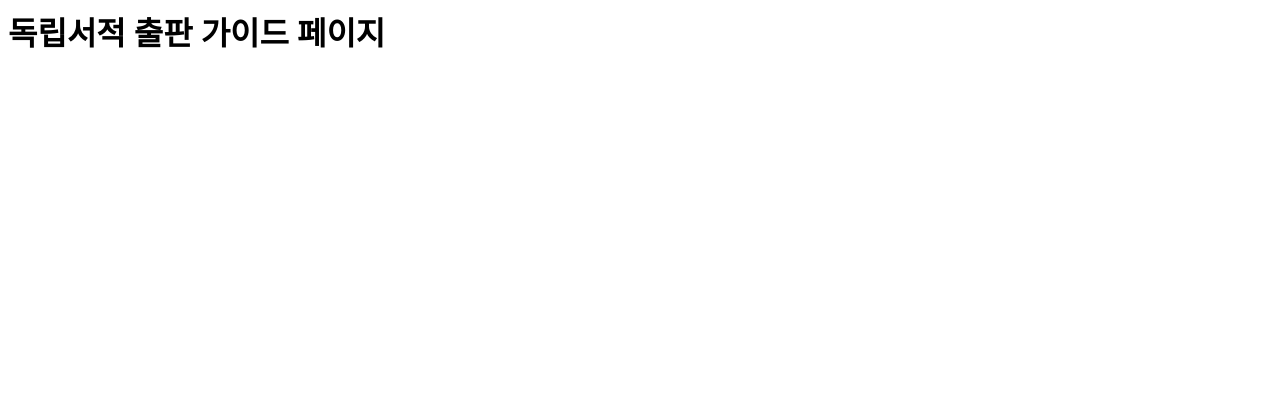
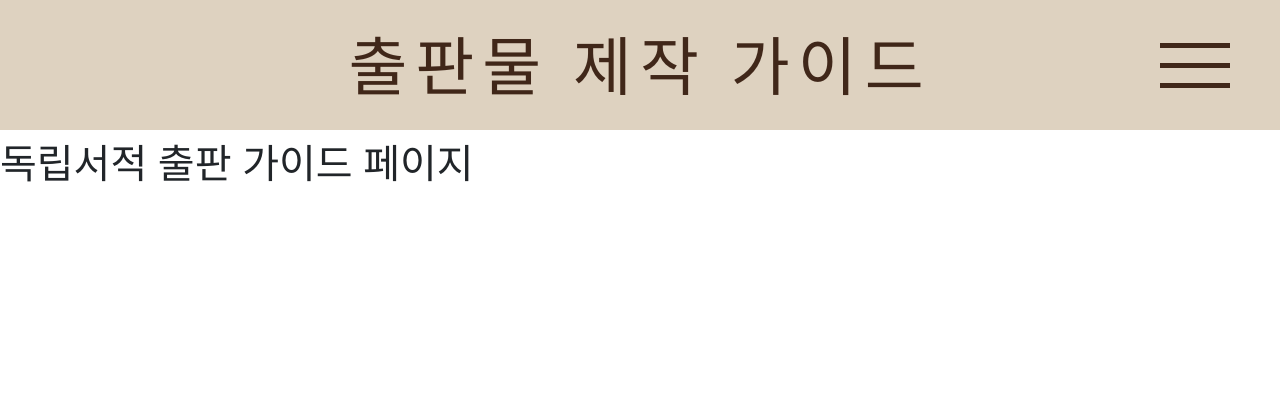
Before and after one commit to doewanju/dnbook, a Django app: page /others/guide/ in a window 1280 px wide. Shown: the top 420 px of the page. Before the commit the page ends 48 px from the top, so only its background shows below. Run offline with Django 3.2, Linux system fonts and the light colour scheme; some libraries are stand-ins or nearby versions; some web fonts are replaced.

Commit message:
메뉴-현재메뉴 표시, 오류 해결

```diff
--- a/DNbookproject/templates/base.html
+++ b/DNbookproject/templates/base.html
@@ -6,12 +6,13 @@
           {% bootstrap_css %}
           {% bootstrap_javascript jquery='full' %}
           <link rel="stylesheet" type="text/css" href="{% static 'css/base.css' %}">
-          <script src="{% static 'js/base.js' %}" type="text/javascript"></script>
+          {% comment %} <script src="{% static 'js/base.js' %}" type="text/javascript"></script> {% endcomment %}
      </head>
      <body>
-          <ul class="nav top-nav">
-               <li class="nav-item current-page">
-                    {% comment %} js완성 후 추가 {% endcomment %}
+     <!--상단바-->
+          <ul class="nav top-nav" >
+               <li class="nav-item current-page" >
+                    <script src="{% static 'js/base.js' %}" type='text/javascript'></script>
                </li>
           </ul>
 
@@ -22,7 +23,7 @@
                     <div class="bar"></div>
                     <div class="bar"></div>
                </label>
-               <nav>
+               <nav class="openmenu">
                     <ul class='items'>
                          <li><a href="{% url 'home' %}">홈</a></li>
                          <li>About Us</li>
--- a/main/static/css/login.css
+++ b/main/static/css/login.css
@@ -7,10 +7,11 @@ body{
     background-repeat: no-repeat;
     background-size: 850px 1400px;
     background-position: center;
-    background-position-y: 180px;
+    background-position-y: 185px;
 }
 h2{
     font-family: 'YiSunShinDotumM';
+    font-size: 50px;
     letter-spacing: 0.5rem;
 }
 .loginbox{
--- a/others/templates/guide.html
+++ b/others/templates/guide.html
@@ -1 +1,13 @@
-<h1>독립서적 출판 가이드 페이지</h1>
+<!DOCTYPE html>
+<html>
+    {% extends 'base.html' %}
+    {% block content %}
+    {% load staticfiles %}
+    <head>
+        {% comment %} <link rel="stylesheet" type="text/css" href="{% static 'css/guide.css' %}"> {% endcomment %}
+    </head>
+    <body>
+        <h1>독립서적 출판 가이드 페이지</h1>
+    </body>
+    {% endblock %}
+</html>
--- a/static/css/base.css
+++ b/static/css/base.css
@@ -1,10 +1,12 @@
 @import url('https://fonts.googleapis.com/css?family=Nanum+Gothic:400,700,800');
 @font-face { font-family: 'YiSunShinDotumM'; src: url('https://cdn.jsdelivr.net/gh/projectnoonnu/noonfonts_two@1.0/YiSunShinDotumM.woff') format('woff'); font-weight: normal; font-style: normal; }
 @font-face { font-family: 'BBTreeGL'; src: url('https://cdn.jsdelivr.net/gh/projectnoonnu/noonfonts_nine_@1.1/BBTreeGL.woff') format('woff'); font-weight: normal; font-style: normal; }
+@font-face { font-family: 'SangSangFlowerRoad'; src: url('https://cdn.jsdelivr.net/gh/projectnoonnu/noonfonts_three@1.0/SangSangFlowerRoad.woff') format('woff'); font-weight: normal; font-style: normal; }
 
 header nav {
   background-color: #DED2C0;
   position: fixed;
+  z-index:1000;
   top: 0;
   left: 0;
   width: 100%;
@@ -19,13 +21,17 @@ header nav div.menuprofile {
     /* font-family: 'NanumGothic', 'serif'; */
     font-weight: lighter;
 }
-
+.openmenu{
+  position: absolute;
+  z-index: 1001;
+}
 header nav ul {
     font-family: 'BBTreeGL';
     font-size: 48px;
     color: #402719;
     list-style-type: none;
     position: absolute;
+    z-index:999;
     left: 40%;
     transition: all 0.5s ease-in-out;
     -webkit-transform: translateX(-50%);
@@ -140,20 +146,18 @@ header nav ul li a {
 
 
 .nav.top-nav {
-    height: 150px;
+    /* width: 100%; */
+    height: 130px;
     background-color: #DED2C0;
-}
-.nav.top-nav li{
-    font-size: 2rem;
-    padding: 2rem;
-    color: white;
+    color: #402719;
+    text-align:center;
+    margin-bottom: 10px;
 }
 .nav.top-nav li.current-page{
-    font-size: 3rem;
-    padding: 2rem 0rem;
-    color: white;
+    padding: 1.3rem;
+    display: inline-block;
+    width:100%;
+    font-family: 'SangSangFlowerRoad';
+    font-size: 4rem;
+    letter-spacing: 0.5rem;
 }
-.nav.top-nav li img.arrow-icon-styling {
-    width: 70px;
-    height: 60px;
-}
--- /dev/null
+++ b/static/js/base.js
@@ -0,0 +1,21 @@
+var path = document.location.pathname;
+
+if (path.includes('main')) {
+    result = '동네북'
+} else if (path.includes('bookmap')) {
+    result = '책방지도'
+} else if (path.includes('board')) {
+    result = '문화프로그램'
+} else if (path.includes('guide')) {
+    result = '출판물 제작 가이드'
+} else if (path.includes('mypage')) {
+    result = '마이페이지'
+} else if (path.includes('signup')) {
+    result = '회원가입'
+} else if (path.includes('login')) {
+    result = '로그인'
+} else if (path.includes('storedetail')) {
+    result = '책방지도'
+}
+
+document.write(result)
```
Also changed, not shown: bookmap/templates/realmap.html (+6 -8 lines), bookmap/templates/storedetail.html (+4 -4 lines).
